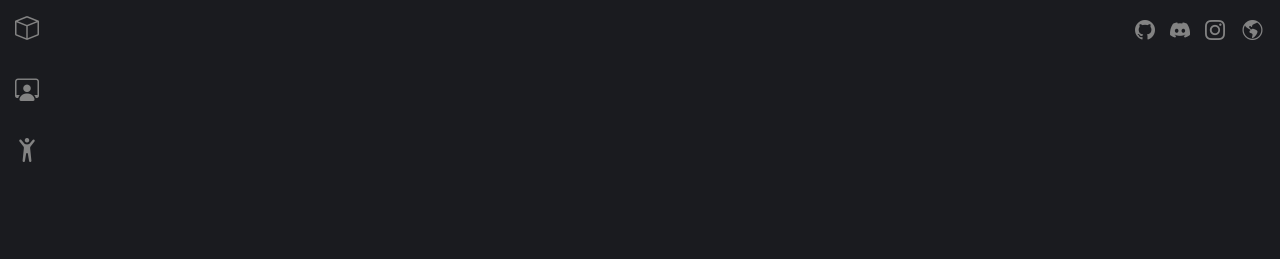
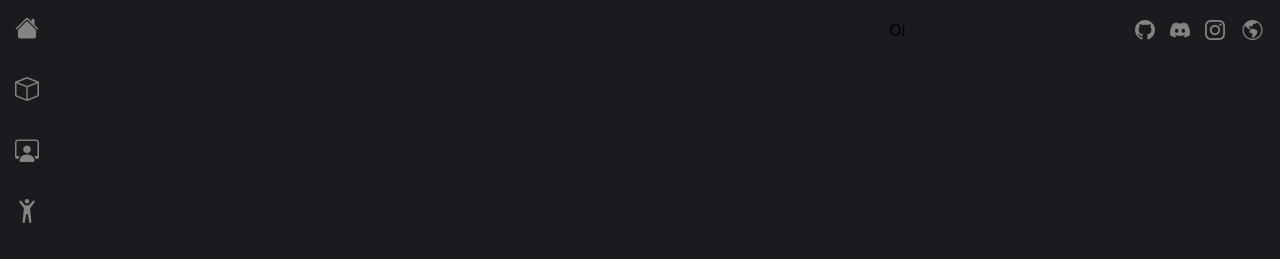
Before and after one commit to Nerzzz/portfolio, a React (Vite) app: page / in a window 1280 px wide. Shown: the top 259 px of the page. Built offline with nearby package versions, Linux system fonts and the light colour scheme.

Commit message:
Added Routes

```diff
--- a/index.html
+++ b/index.html
@@ -2,7 +2,7 @@
 <html lang="en">
   <head>
     <meta charset="UTF-8" />
-    <link rel="icon" type="image/svg+xml" href="/vite.svg" />
+    <link rel="icon" type="image/svg+xml" href="src/assets/images/port-logo.png" />
     <meta name="viewport" content="width=device-width, initial-scale=1.0" />
     <title>Portfolio</title>
   </head>
--- a/src/App.tsx
+++ b/src/App.tsx
@@ -1,19 +1,28 @@
 import './App.css'
+import { BrowserRouter, Routes, Route } from "react-router-dom";
+
 import Header from './assets/Components/Header'
 import Navbar from './assets/Components/Navbar'
 
 import Main from './assets/Pages/Main';
+import Knowledge from './assets/Pages/Knowledge';
+import Works from './assets/Pages/Works';
+import About from './assets/Pages/About';
 
 function App() {
 
   return (
-    <>
+    <BrowserRouter>
       <Header />
-
       <Navbar />
 
-      <Main />
-    </>
+      <Routes>
+        <Route path='/' element={<Main />} />
+        <Route path='/Knowledge' element={<Knowledge />} />
+        <Route path='/Works' element={<Works />} />
+        <Route path='/About' element={<About />} />
+      </Routes>
+    </BrowserRouter>
   )
 }
 
--- a/src/assets/Components/Header.tsx
+++ b/src/assets/Components/Header.tsx
@@ -1,7 +1,9 @@
 function Header() {
+
   return (
     <>
         <header className='h-15 w-full flex items-center justify-end fixed left-0 top-0 z-40 pr-[15px] gap-[15px]'>
+            <input type="text" id="a" defaultValue={"Oi"}/>
             <a href="">
                 <span className='bi bi-github text-quote text-[15pt] hover:text-white duration-[250ms]'></span>
             </a>
--- a/src/assets/Components/Navbar.tsx
+++ b/src/assets/Components/Navbar.tsx
@@ -1,13 +1,17 @@
+import { Link } from "react-router-dom";
+
 function Navbar() {
+
   return (
     <>
         <button className='fixed md:hidden flex z-50 float-left bg-white mt-[15px] ml-[15px] w-[25px] h-[25px] items-center justify-center rounded-[5px]'><span className='bi bi-list text-black text-[15pt] font-bold'></span></button>
 
         <nav className='fixed h-[100vh] w-[50px] z-50 float-left pl-[15px] pt-[10px] md:block hidden'>
             <ul className='grid gap-[25px] text-[18pt]'>
-                <li><a href="" title='technologies'><span className='bi bi-box text-quote hover:text-white duration-[250ms]'></span></a></li>
-                <li><a href="" title='My Works'><span className='bi bi-person-workspace text-quote hover:text-white duration-[250ms]'></span></a></li>
-                <li><a href="" title='About Me'><span className='bi bi-person-arms-up text-quote hover:text-white duration-[250ms]'></span></a></li>
+                <li><Link to="/" title="Home"><span className='bi bi-house-fill text-quote hover:text-white duration-[250ms]'></span></Link></li>
+                <li><Link to="/Knowledge" title="technologies"><span className='bi bi-box text-quote hover:text-white duration-[250ms]'></span></Link></li>
+                <li><Link to="/Works" title="My Works"><span className='bi bi-person-workspace text-quote hover:text-white duration-[250ms]'></span></Link></li>
+                <li><Link to="/About" title="About Me"><span className='bi bi-person-arms-up text-quote hover:text-white duration-[250ms]'></span></Link></li>
             </ul>
         </nav>
     </>
--- /dev/null
+++ b/src/assets/Pages/About.tsx
@@ -0,0 +1,9 @@
+function About() {
+  return (
+    <>
+
+    </>
+  )
+}
+
+export default About
--- /dev/null
+++ b/src/assets/Pages/Knowledge.tsx
@@ -0,0 +1,9 @@
+function Knowledge() {
+  return (
+    <>
+
+    </>
+  )
+}
+
+export default Knowledge
--- /dev/null
+++ b/src/assets/Pages/Works.tsx
@@ -0,0 +1,9 @@
+function Works() {
+  return (
+    <>
+
+    </>
+  )
+}
+
+export default Works
```
Also changed, not shown: src/assets/images/port-logo.png (added).
